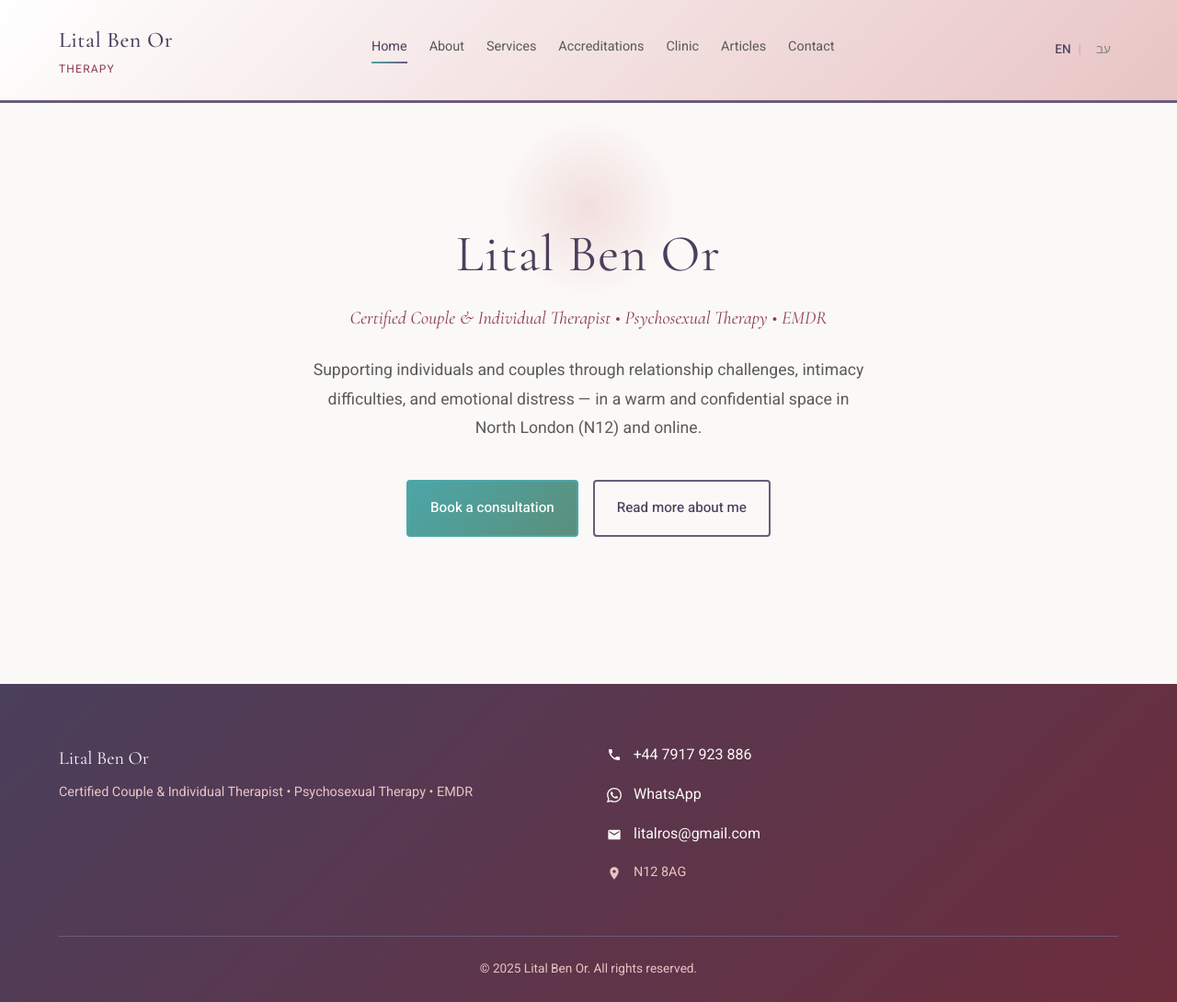
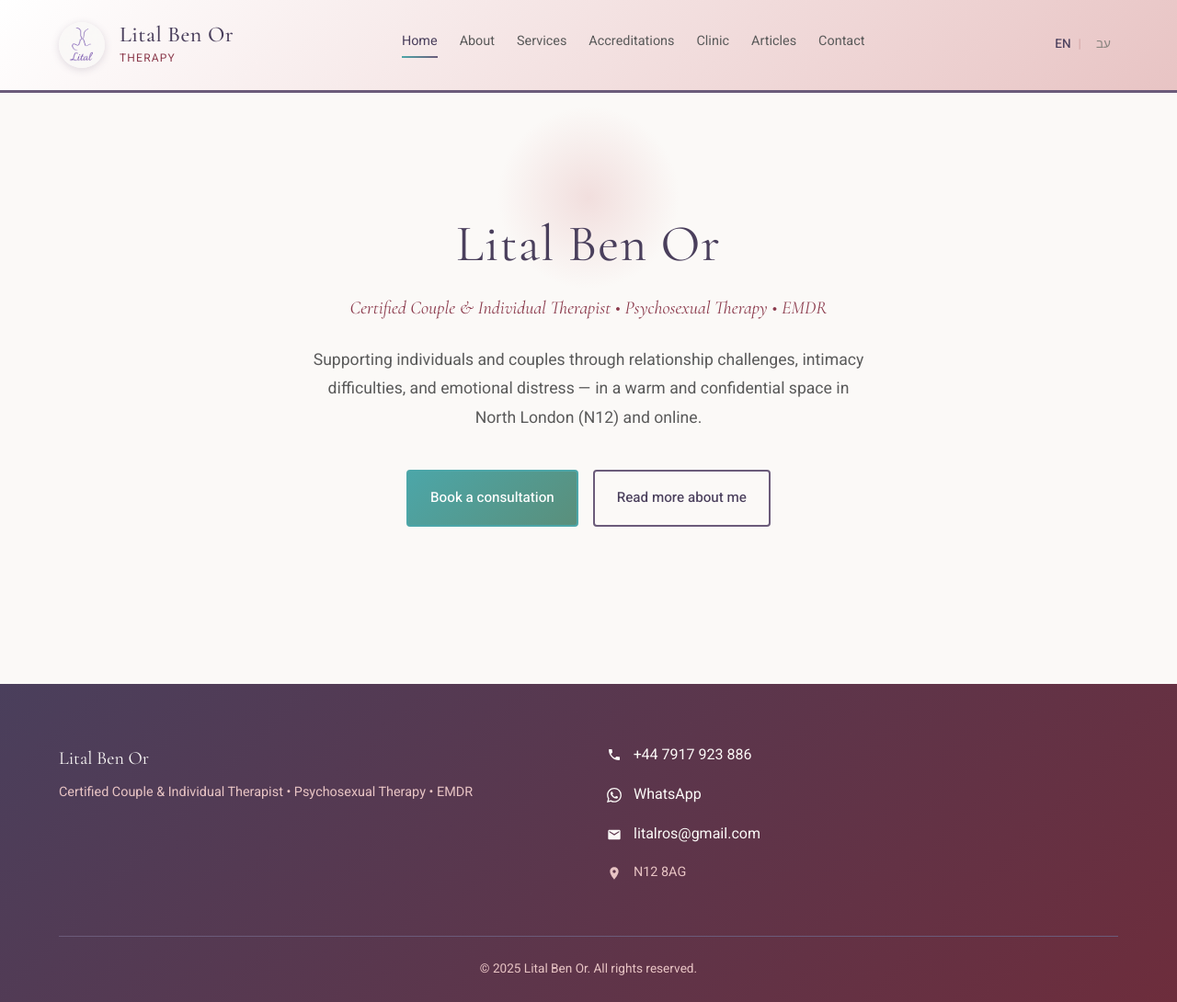
Before and after one commit to litalbenor/litalbenor.github.io, a Jekyll site: the page built from en/index.md, in a window 1280 px wide and 1090 px high. Shown: the whole window at 92% size. Built offline with Jekyll 4.4.1, drawn with Linux system fonts in a browser that asks for light colours.

Commit message:
Add logo image to header and favicon
- Renamed image to logo.png
- Added logo to header next to site name
- Using same image as favicon
- Styled with rounded corners and shadow

```diff
--- a/_includes/header.html
+++ b/_includes/header.html
@@ -2,8 +2,11 @@
   <div class="container">
     <div class="header-inner">
       <a href="{% if page.lang == 'he' %}/he/{% else %}/en/{% endif %}" class="site-logo">
-        <span class="logo-text">Lital Ben Or</span>
-        <span class="logo-subtitle">{% if page.lang == 'he' %}מטפלת זוגית ופרטנית{% else %}Therapy{% endif %}</span>
+        <img src="/assets/images/logo.png" alt="Lital Ben Or" class="logo-image">
+        <div class="logo-text-wrapper">
+          <span class="logo-text">Lital Ben Or</span>
+          <span class="logo-subtitle">{% if page.lang == 'he' %}מטפלת זוגית ופרטנית{% else %}Therapy{% endif %}</span>
+        </div>
       </a>
 
       <button class="mobile-menu-toggle" aria-label="Toggle menu" aria-expanded="false">
--- a/assets/css/style.css
+++ b/assets/css/style.css
@@ -191,8 +191,22 @@ li {
 
 .site-logo {
   display: flex;
+  align-items: center;
+  gap: var(--space-sm);
+  text-decoration: none;
+}
+
+.logo-image {
+  width: 50px;
+  height: 50px;
+  border-radius: 50%;
+  object-fit: cover;
+  box-shadow: 0 2px 8px rgba(107, 91, 122, 0.2);
+}
+
+.logo-text-wrapper {
+  display: flex;
   flex-direction: column;
-  text-decoration: none;
 }
 
 .logo-text {
@@ -201,6 +215,7 @@ li {
   font-weight: 500;
   color: var(--color-purple-dark);
   letter-spacing: 0.02em;
+  line-height: 1.2;
 }
 
 .logo-subtitle {
```
Also changed, not shown: assets/images/favicon.png (renamed from ccfb3c06-4280-4a42-91c8-a52c625ac95f.png), assets/images/logo.png (added).
